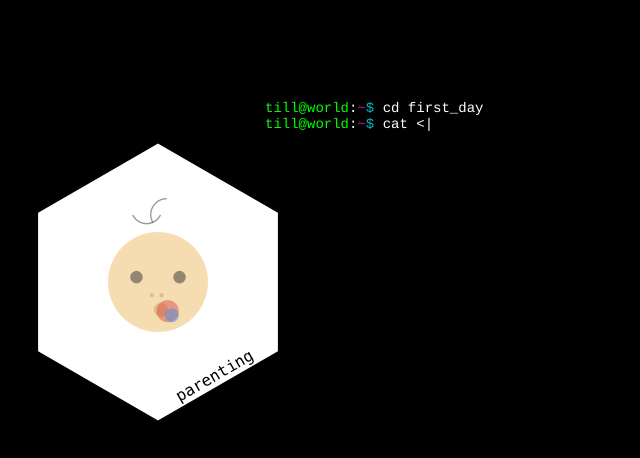
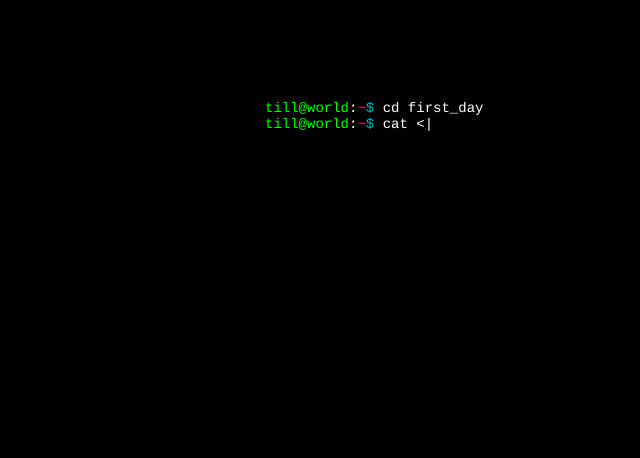
Before and after one commit to LJStroemsdoerfer/birth, a plain HTML site: page index.html in a window 1280 px wide. Shown: the whole page, without its empty margins (0-640 px from the left). Drawn offline with nearby package versions, Linux system fonts and the light colour scheme.

```diff
--- a/index.html
+++ b/index.html
@@ -10,6 +10,5 @@
       <div id="console"></div>
 
       </script>
-      <img src="logo.png" alt="" />
     </body>
   </html>
```
Also changed, not shown: welcome.txt.
